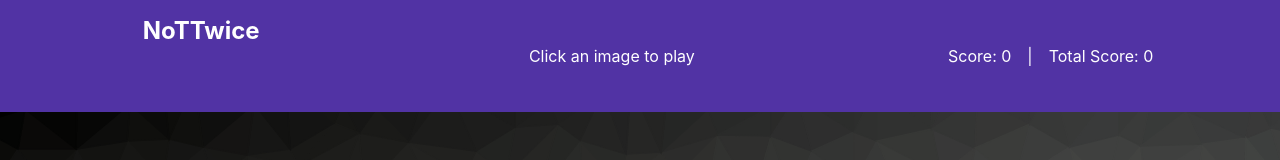
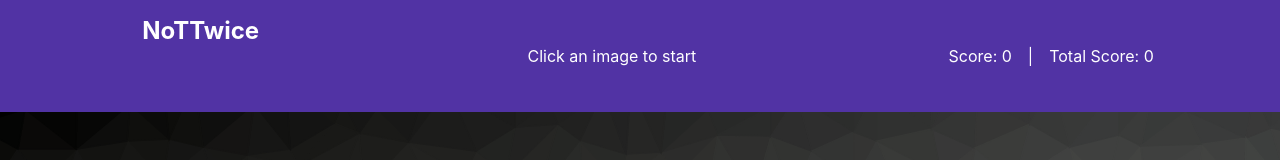
Before and after one commit to Garcila/one-time-click, a React (Create React App) app: page / in a window 1280 px wide. Shown: the top 160 px of the page. Built offline with nearby package versions, Linux system fonts and the light colour scheme.

Commit message:
add correct, incorrect, click an image to start in Nav

```diff
--- a/src/App.js
+++ b/src/App.js
@@ -14,7 +14,7 @@ class App extends Component {
     clickedImages: [],
     currentScore: 0,
     highScore: 0,
-    navFeedback: ['Click an image to start', 'Correct', 'Incorrect']
+    navFeedback: 'Click an image to start',
   };
 
   handleClicked = id => {
@@ -25,6 +25,7 @@ class App extends Component {
           clickedImages: [...prevState.clickedImages, id],
           currentScore: prevState.currentScore + 1,
           highScore: prevState.highScore < prevState.currentScore + 1 ? prevState.highScore + 1 : prevState.highScore,
+          navFeedback: 'Correct!',
         };
       } else {
         return {
@@ -32,16 +33,17 @@ class App extends Component {
           clickedImages: [],
           currentScore: 0,
           highScore: prevState.highScore,
+          navFeedback: 'Incorrect!',
         };
       }
     });
   };
 
   render() {
-    const {images, currentScore, highScore} = this.state;
+    const {images, currentScore, highScore, navFeedback} = this.state;
     return (
       <div className='App'>
-        <Nav currentScore={currentScore} highScore={highScore}/>
+        <Nav currentScore={currentScore} highScore={highScore} navFeedback={navFeedback}/>
         <Title />
         <Game images={images} handleClicked={this.handleClicked} />
         <Footer />
--- a/src/components/Nav.js
+++ b/src/components/Nav.js
@@ -27,7 +27,7 @@ const styles = {
   },
 };
 
-export default function Nav({currentScore, highScore}) {
+export default function Nav({currentScore, highScore, navFeedback}) {
   const {
     nav,
     nav__logo,
@@ -40,7 +40,7 @@ export default function Nav({currentScore, highScore}) {
   return (
     <div style={nav}>
       <h2 style={nav__logo}>NoTTwice</h2>
-      <div style={nav__feedbackInformation}>Click an image to play</div>
+      <div style={nav__feedbackInformation}>{navFeedback}</div>
       <div style={nav__score}>
         <div style={nav__score__current}>Score: {currentScore}</div>
         <div style={nav__score__divider}>|</div>
```
